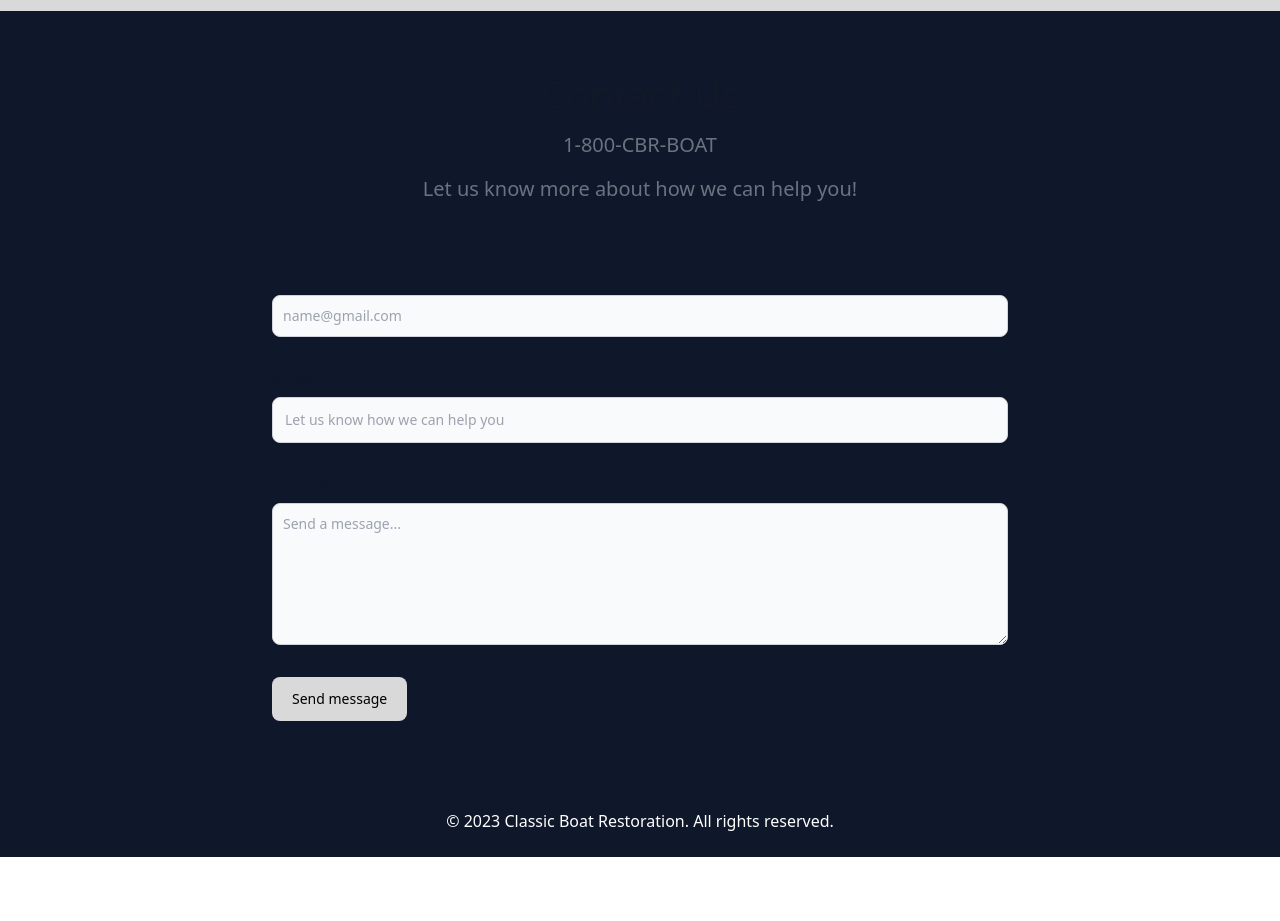
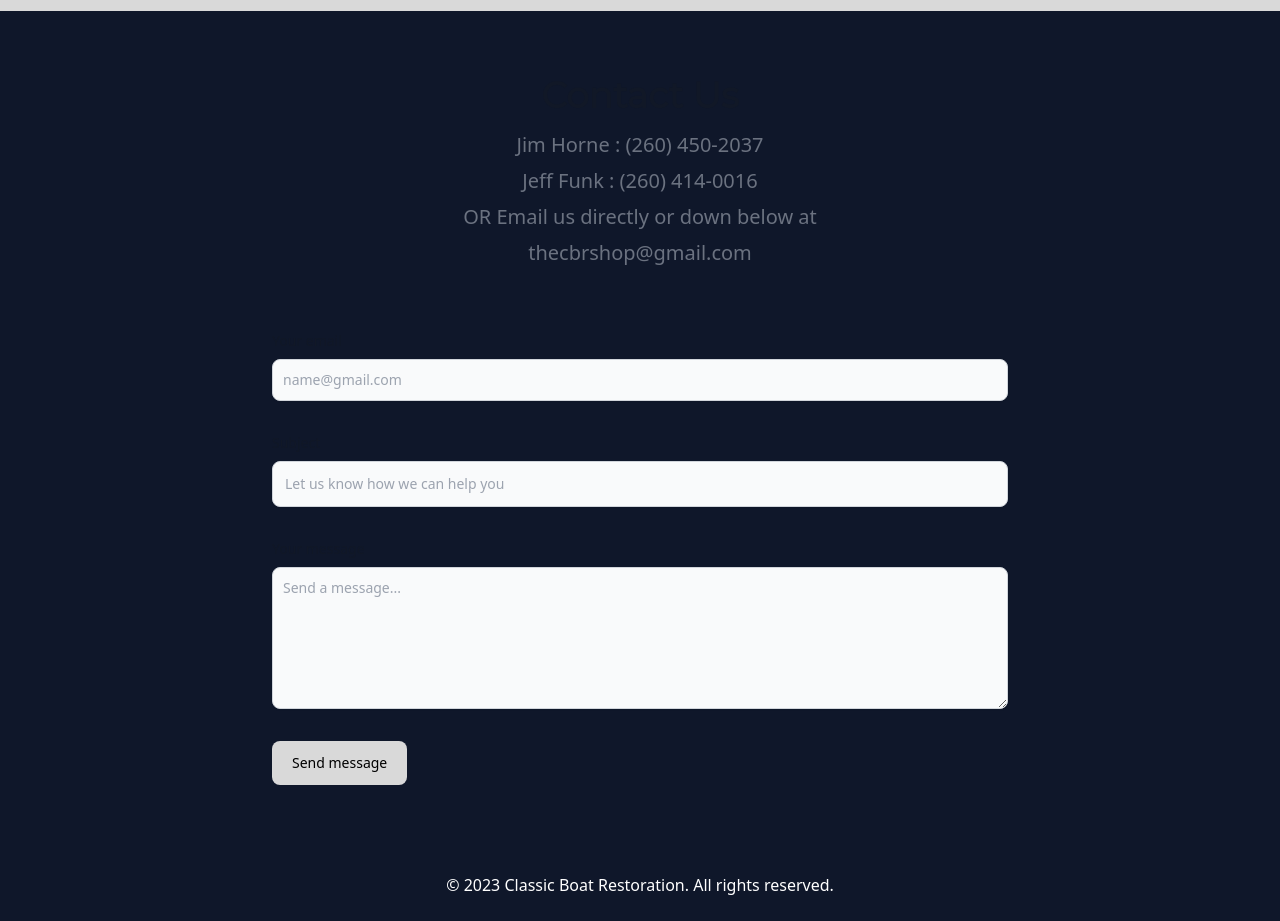
Before and after one commit to DunkJFunk/CBR, a React (Create React App) app: page / in a window 1280 px wide. Shown: the part 4340-5261 px from the top of the page. Before the commit the page ends 5197 px from the top, so only its background shows below. Built offline with nearby package versions, Linux system fonts and the light colour scheme.

Commit message:
build v3.0

```diff
--- a/src/components/Boats.js
+++ b/src/components/Boats.js
@@ -3,42 +3,42 @@ import {a,b,c,d,e,f,g} from "./imagelist.js";
 const boats = [
     {
         key: 1,
-        tagID: 1,
+        tagNum: 1,
         name: "1941 17' Chris Craft",
         content: "Lorem ipsum dolor sit amet, consectetur adipiscing elit. Suspendisse vitae semper quam. Interdum et malesuada fames ac ante ipsum primis in faucibusNam ut laoreet velit, a egestas justo. In lobortis justo in tellus tincidunt, vitae venenatis nibh pharetra. Quisque semper sapien sapien. Nullam a dolor id lorem fermentum sodales. Nam mi mauris, vestibulum sed mattis et, maximus at enim. Curabitur vitae nulla augue. Integer vehicula et mauris a consectetur. Mauris neque justo, lobortis sed mauris quis, elementum tincidunt est. Donec vel lorem sit amet nibh interdum lobortis.",
         img: a,
     },
     {
         key: 2,
-        tagID: 2,
+        tagNum: 2,
         name: "1948 Chris Craft Sedan",
         content: "Lorem ipsum dolor sit amet, consectetur adipiscing elit. Suspendisse vitae semper quam. Interdum et malesuada fames ac ante ipsum primis in faucibusNam ut laoreet velit, a egestas justo. In lobortis justo in tellus tincidunt, vitae venenatis nibh pharetra. Quisque semper sapien sapien. Nullam a dolor id lorem fermentum sodales. Nam mi mauris, vestibulum sed mattis et, maximus at enim. Curabitur vitae nulla augue. Integer vehicula et mauris a consectetur. Mauris neque justo, lobortis sed mauris quis, elementum tincidunt est. Donec vel lorem sit amet nibh interdum lobortis.",
         img: b,
     },
     {
         key: 3,
-        tagID: 3,
+        tagNum: 3,
         name: "1956 Century Coronado",
         content: "Lorem ipsum dolor sit amet, consectetur adipiscing elit. Suspendisse vitae semper quam. Interdum et malesuada fames ac ante ipsum primis in faucibusNam ut laoreet velit, a egestas justo. In lobortis justo in tellus tincidunt, vitae venenatis nibh pharetra. Quisque semper sapien sapien. Nullam a dolor id lorem fermentum sodales. Nam mi mauris, vestibulum sed mattis et, maximus at enim. Curabitur vitae nulla augue. Integer vehicula et mauris a consectetur. Mauris neque justo, lobortis sed mauris quis, elementum tincidunt est. Donec vel lorem sit amet nibh interdum lobortis.",
         img: c,
     },
     {
         key: 4,
-        tagID: 4,
+        tagNum: 4,
         name: "1966 Chris Craft Super Sport",
         content: "Lorem ipsum dolor sit amet, consectetur adipiscing elit. Suspendisse vitae semper quam. Interdum et malesuada fames ac ante ipsum primis in faucibusNam ut laoreet velit, a egestas justo. In lobortis justo in tellus tincidunt, vitae venenatis nibh pharetra. Quisque semper sapien sapien. Nullam a dolor id lorem fermentum sodales. Nam mi mauris, vestibulum sed mattis et, maximus at enim. Curabitur vitae nulla augue. Integer vehicula et mauris a consectetur. Mauris neque justo, lobortis sed mauris quis, elementum tincidunt est. Donec vel lorem sit amet nibh interdum lobortis.",
         img: d,
     },
     {
         key: 5,
-        tagID: 5,
+        tagNum: 5,
         name: "1980's Kit Boat",
         content: "Lorem ipsum dolor sit amet, consectetur adipiscing elit. Suspendisse vitae semper quam. Interdum et malesuada fames ac ante ipsum primis in faucibusNam ut laoreet velit, a egestas justo. In lobortis justo in tellus tincidunt, vitae venenatis nibh pharetra. Quisque semper sapien sapien. Nullam a dolor id lorem fermentum sodales. Nam mi mauris, vestibulum sed mattis et, maximus at enim. Curabitur vitae nulla augue. Integer vehicula et mauris a consectetur. Mauris neque justo, lobortis sed mauris quis, elementum tincidunt est. Donec vel lorem sit amet nibh interdum lobortis.",
         img: e,
     },
     {
         key: 6,
-        tagID: 6,
+        tagNum: 6,
         name: "Chris Craft Rivera",
         content: "Lorem ipsum dolor sit amet, consectetur adipiscing elit. Suspendisse vitae semper quam. Interdum et malesuada fames ac ante ipsum primis in faucibusNam ut laoreet velit, a egestas justo. In lobortis justo in tellus tincidunt, vitae venenatis nibh pharetra. Quisque semper sapien sapien. Nullam a dolor id lorem fermentum sodales. Nam mi mauris, vestibulum sed mattis et, maximus at enim. Curabitur vitae nulla augue. Integer vehicula et mauris a consectetur. Mauris neque justo, lobortis sed mauris quis, elementum tincidunt est. Donec vel lorem sit amet nibh interdum lobortis.",
         img: f,
--- a/src/components/Contact.jsx
+++ b/src/components/Contact.jsx
@@ -20,8 +20,10 @@ const Contact = () => {
     return (
         <div className=" py-20 lg:py-16 px-4 mx-auto max-w-screen-md">
             <h2 className="mb-4 text-4xl font-extrabold text-center text-gray-900 dark:text-white font-montserrat">Contact Us</h2>
-            <p className="mb-4 font-light text-center text-gray-500 dark:text-gray-400 sm:text-xl">1-800-CBR-BOAT</p>
-            <p className="mb-8 lg:mb-16 font-light text-center text-gray-500 dark:text-gray-400 sm:text-xl">Let us know more about how we can help you!</p>
+            <p className="mb-2 font-light text-center text-gray-500 dark:text-gray-400 sm:text-xl">Jim Horne : (260) 450-2037</p>
+            <p className="mb-2 font-light text-center text-gray-500 dark:text-gray-400 sm:text-xl">Jeff Funk : (260) 414-0016</p>
+            <p className="mb-2 font-light text-center text-gray-500 dark:text-gray-400 sm:text-xl">OR Email us directly or down below at</p>
+            <p className="mb-8 lg:mb-16 font-light text-center text-gray-500 dark:text-gray-400 sm:text-xl">thecbrshop@gmail.com</p>
             <form ref={form} onSubmit={handleSubmit} className="space-y-8">
                 <div>
                     <label htmlFor="email" className="block mb-2 text-sm font-medium text-gray-900 dark:text-gray-300">Your email</label>
--- a/src/routes/BoatMore.jsx
+++ b/src/routes/BoatMore.jsx
@@ -9,7 +9,7 @@ import {
 const BoatMore = () => {
     const { key } = useParams()
     let selectedKey = parseInt(key);
-    const selectedBoat = boats.find(boats => boats.key === selectedKey)
+    const selectedBoat = boats.find(boats => boats.tagNum === selectedKey)
 
     const createImgs = (boat) => {     // How we create organize the images from the boats array into a format that ImageGallery can use
         const images = [];
```
